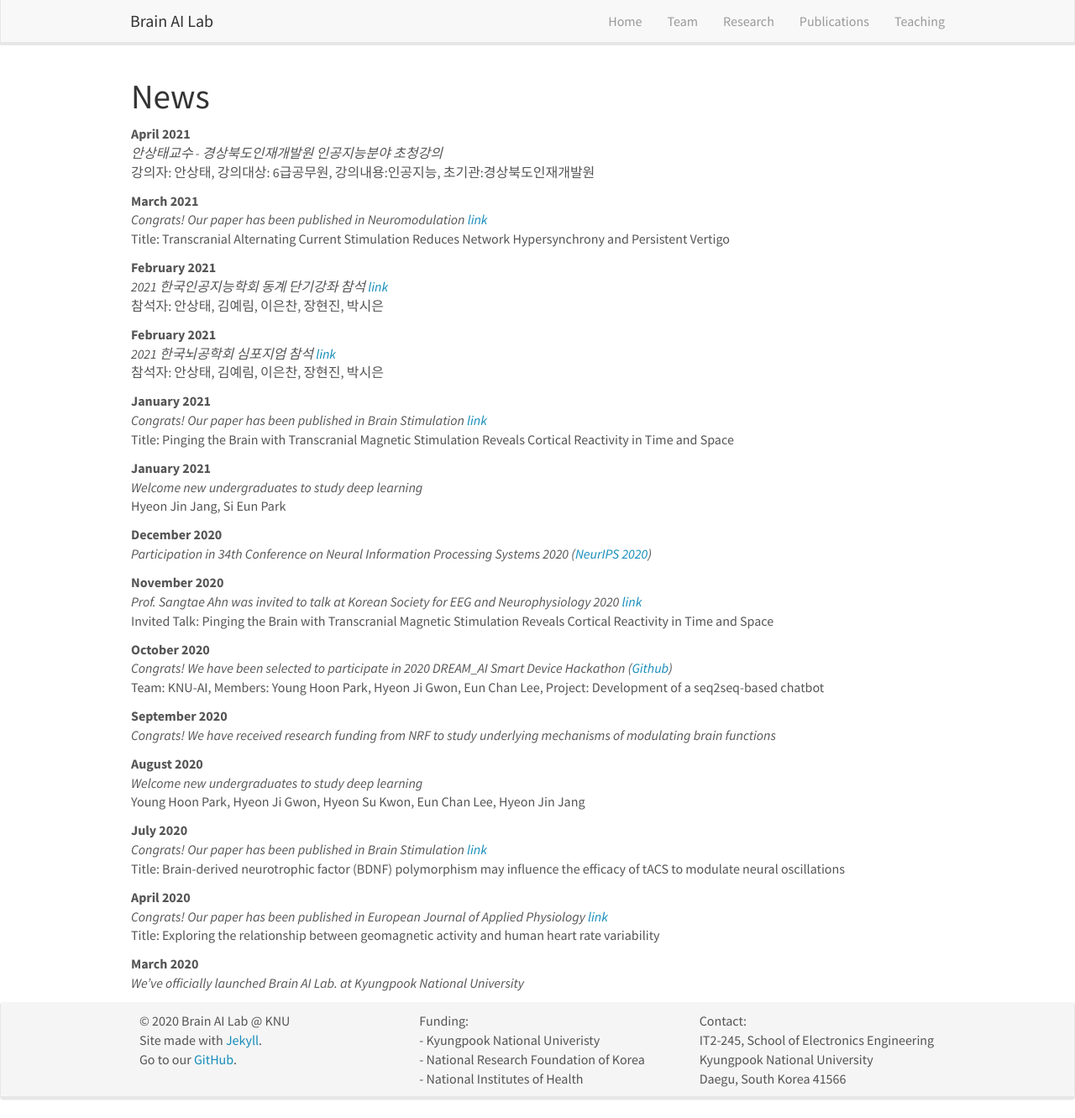
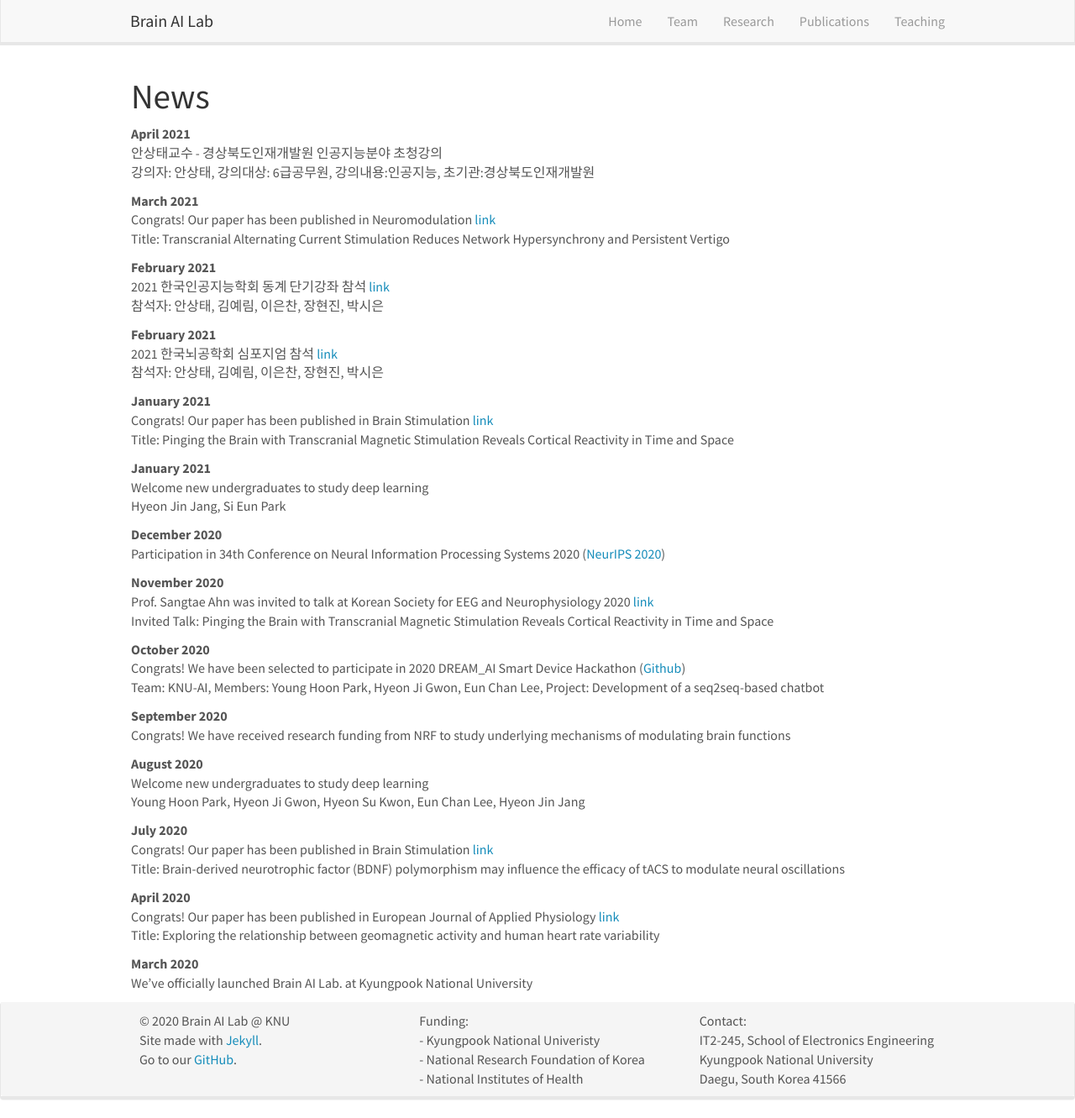
Before and after one commit to KNU-BrainAI/knu-brainai.github.io, a Jekyll site: the page built from _pages/allnews.md, in a window 1280 px wide and 1331 px high. Shown: the whole window at 84% size. Built offline with Jekyll 4.4.1, drawn with Linux system fonts in a browser that asks for light colours; nearby versions of some CDN libraries.

Commit message:
Update allnews.md

```diff
--- a/_pages/allnews.md
+++ b/_pages/allnews.md
@@ -10,6 +10,6 @@ permalink: /allnews.html
 
 {% for article in site.data.news %}
 <p>**{{ article.date }}** <br>
-<em>{{ article.headline }}</em> <br>
+{{ article.headline }} <br>
 {{ article.details }}</p>
 {% endfor %}
```
